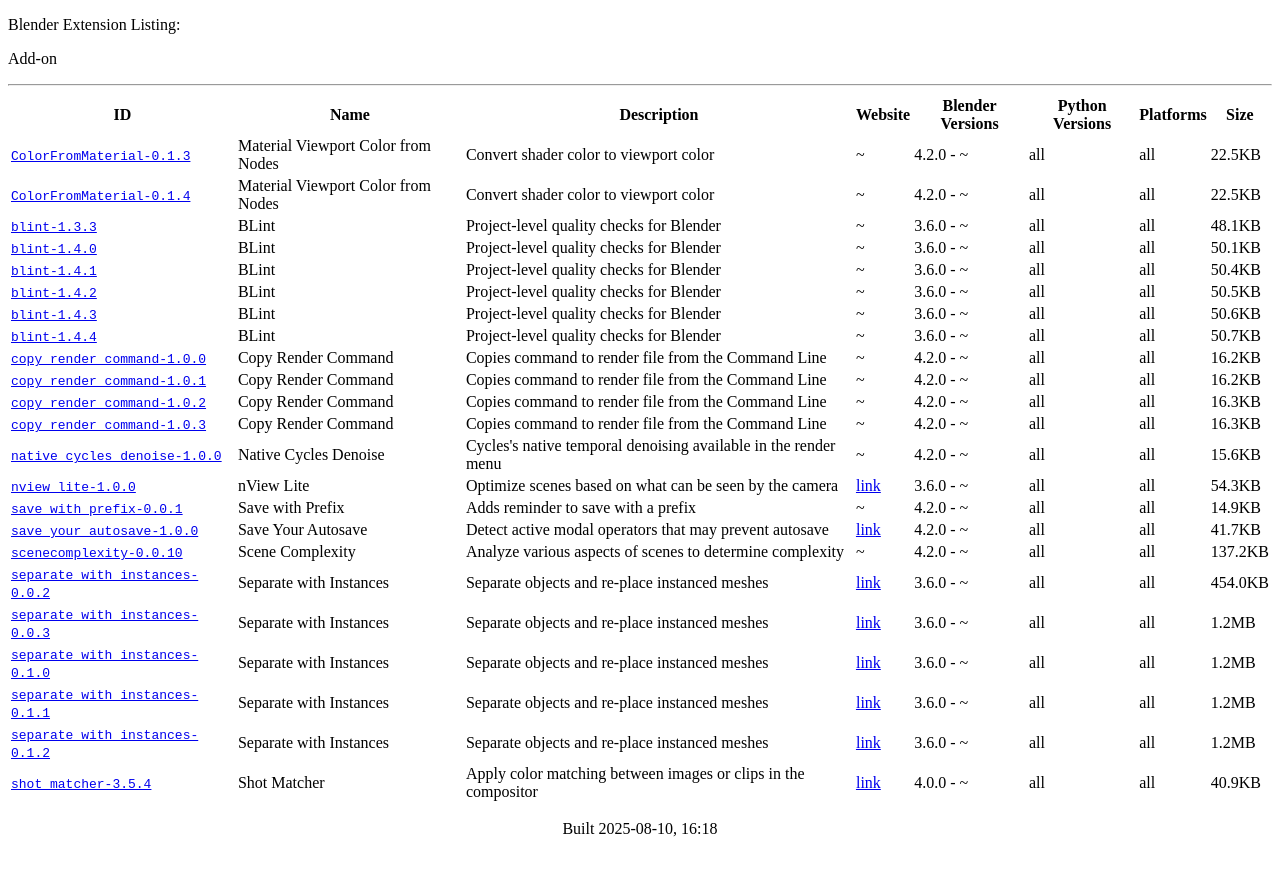
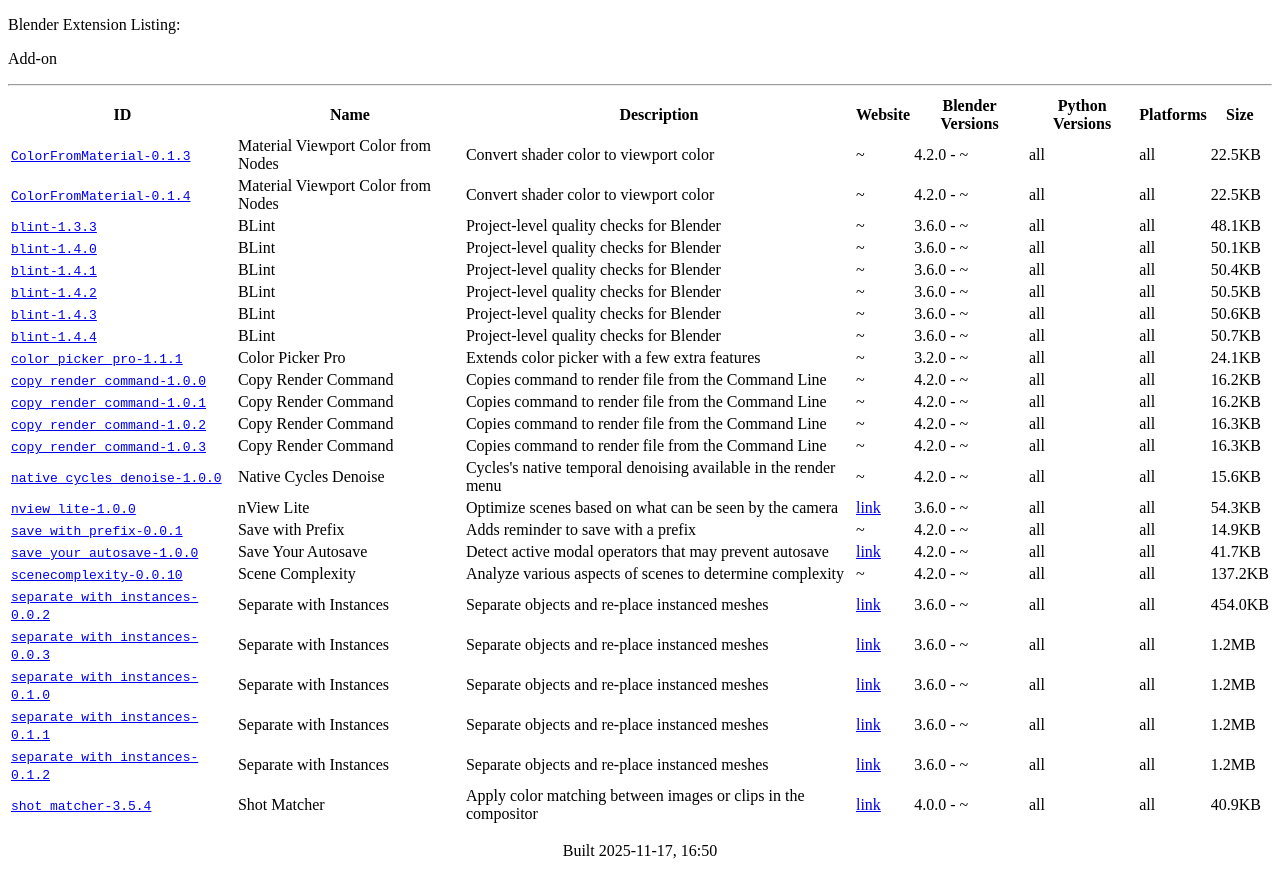
Before and after one commit to semagnum/extensions, a plain HTML site: page add_ons/index.html in a window 1280 px wide. Before the commit the page ends 854 px from the top, so only its background shows below. Drawn offline with Linux system fonts and the light colour scheme.

Commit message:
Reformat, add color picker pro

```diff
--- a/add_ons/index.html
+++ b/add_ons/index.html
@@ -98,6 +98,16 @@
     <td>all</td>
     <td>all</td>
     <td>50.7KB</td>
+  </tr>
+  <tr>
+    <td><tt><a href="./color_picker_pro-1.1.1.zip?repository=.%2Findex.json&blender_version_min=3.2.0">color_picker_pro-1.1.1</a></tt></td>
+    <td>Color Picker Pro</td>
+    <td>Extends color picker with a few extra features</td>
+    <td>~</td>
+    <td>3.2.0 - ~</td>
+    <td>all</td>
+    <td>all</td>
+    <td>24.1KB</td>
   </tr>
   <tr>
     <td><tt><a href="./copy_render_command-1.0.0.zip?repository=.%2Findex.json&blender_version_min=4.2.0">copy_render_command-1.0.0</a></tt></td>
@@ -251,6 +261,6 @@
   </tr>
 </table>
 
-<center><p>Built 2025-08-10, 16:18</p></center>
+<center><p>Built 2025-11-17, 16:50</p></center>
 </body>
 </html>
```
Also changed, not shown: add_ons/index.json (+19 -0 lines), env_repos.txt, 1 other file.
